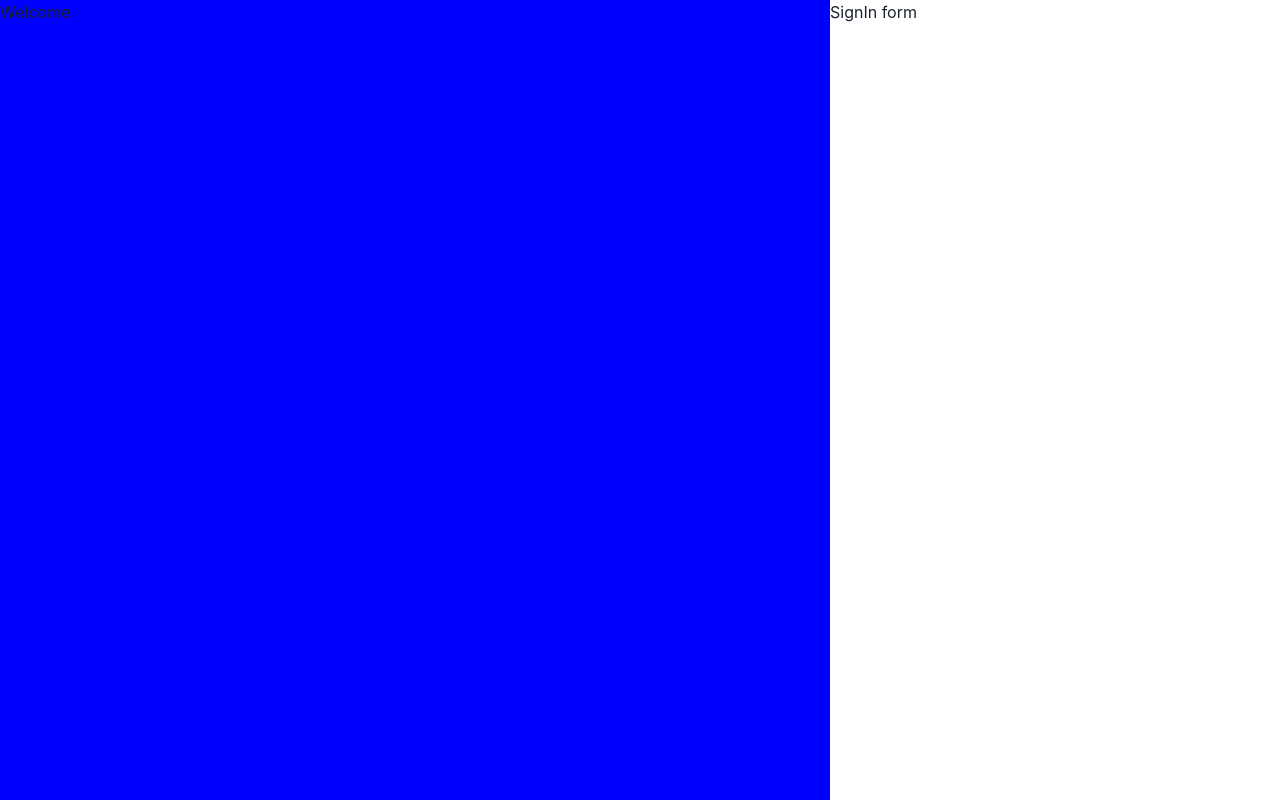
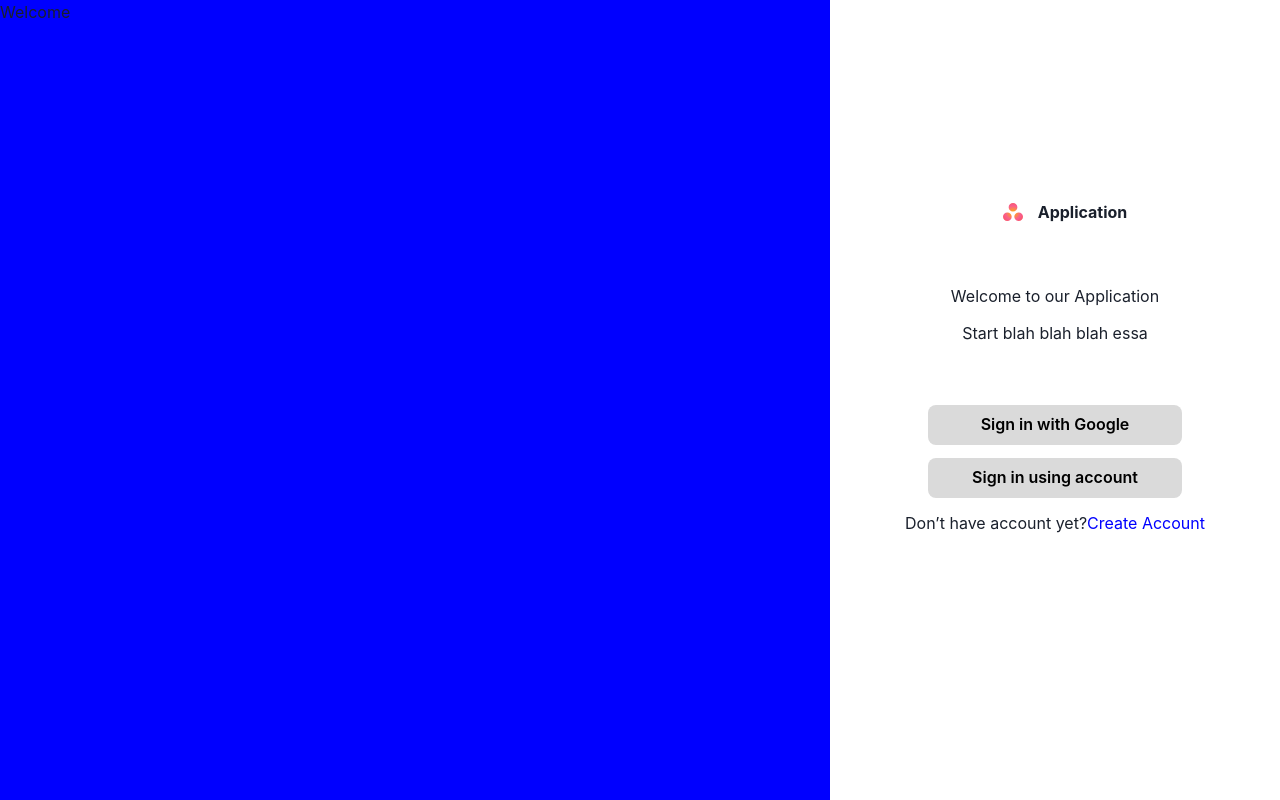
Before and after one commit to wikar-corp/Frontend, a React (Create React App) app in the folder frontend/: page /calendar in a window 1280 px wide. Built offline with nearby package versions, Linux system fonts and the light colour scheme.

Commit message:
sign in form

```diff
--- /dev/null
+++ b/frontend/src/components/global/LoginOverlay/SignInForm/default.tsx
@@ -0,0 +1,61 @@
+import { Button, Flex, Text } from "@chakra-ui/react";
+import React from "react";
+import { Logo } from "../../Layout/Navigation/Logo/logo";
+import { DisplayedElement } from "./signInForm";
+
+export const Default = ({ setElement }: { setElement: any }) => {
+  return (
+    <Flex
+      px="60px"
+      flexDirection="column"
+      alignItems="center"
+      pt="200px"
+      gap="60px"
+    >
+      <Logo />
+      <Flex flexDirection="column" gap="13px" alignItems="center">
+        <Text>Welcome to our Application</Text>
+        <Text>Start blah blah blah essa</Text>
+      </Flex>
+      <Flex flexDirection="column" gap="13px" alignItems="center">
+        <Button
+          w="85%"
+          p="15px"
+          alignItems="center"
+          justifyContent="center"
+          bg="#dadada"
+          borderRadius="8px"
+          color="black"
+          cursor="pointer"
+          _hover={{ opacity: "0.6" }}
+        >
+          Sign in with Google
+        </Button>
+        <Button
+          w="85%"
+          p="15px"
+          alignItems="center"
+          justifyContent="center"
+          bg="#dadada"
+          borderRadius="8px"
+          color="black"
+          cursor="pointer"
+          _hover={{ opacity: "0.6" }}
+          onClick={() => setElement(DisplayedElement.SIGNIN)}
+        >
+          Sign in using account
+        </Button>
+        <Flex as="span">
+          Don’t have account yet?
+          <Text
+            color="blue"
+            as="span"
+            onClick={() => setElement(DisplayedElement.REGISTER)}
+          >
+            Create Account
+          </Text>
+        </Flex>
+      </Flex>
+    </Flex>
+  );
+};
--- /dev/null
+++ b/frontend/src/components/global/LoginOverlay/SignInForm/register.tsx
@@ -0,0 +1,22 @@
+import { Flex, Input } from "@chakra-ui/react";
+import React, { useState } from "react";
+
+export const Register = () => {
+  const [email, setEmail] = useState<string>("");
+  const [password, setPassword] = useState<string>("");
+
+  const handleEmailChange = (e: any) => {
+    setEmail(e.target.value);
+  };
+
+  const handlePasswordChange = (e: any) => {
+    setPassword(e.target.value);
+  };
+
+  return (
+    <Flex flexDirection="column" gap="10px">
+      <Input value={email} onChange={handleEmailChange} />
+      <Input value={password} type="password" onChange={handlePasswordChange} />
+    </Flex>
+  );
+};
--- /dev/null
+++ b/frontend/src/components/global/LoginOverlay/SignInForm/signInForm.tsx
@@ -0,0 +1,37 @@
+import React, { useMemo, useState } from "react";
+import { Default } from "./default";
+import { Register } from "./register";
+import { SignInUsingAccount } from "./signInUsingAccount";
+
+export enum DisplayedElement {
+  DEFAULT,
+  SIGNIN,
+  REGISTER,
+}
+
+export const SignInForm = () => {
+  const [element, setElement] = useState<DisplayedElement>(
+    DisplayedElement.DEFAULT
+  );
+
+  const typeOptions: any = {
+    [DisplayedElement.DEFAULT]: () => <Default setElement={setElement} />,
+    [DisplayedElement.SIGNIN]: () => <SignInUsingAccount />,
+    [DisplayedElement.REGISTER]: () => <Register />,
+  };
+
+  const connectType = useMemo(() => {
+    if (element === DisplayedElement.DEFAULT) {
+      return DisplayedElement.DEFAULT;
+    }
+    if (element === DisplayedElement.SIGNIN) {
+      return DisplayedElement.SIGNIN;
+    }
+    if (element === DisplayedElement.REGISTER) {
+      return DisplayedElement.REGISTER;
+    }
+    return DisplayedElement.DEFAULT;
+  }, [element]);
+
+  return typeOptions[connectType]();
+};
--- /dev/null
+++ b/frontend/src/components/global/LoginOverlay/SignInForm/signInUsingAccount.tsx
@@ -0,0 +1,22 @@
+import { Flex, Input } from "@chakra-ui/react";
+import React, { useState } from "react";
+
+export const SignInUsingAccount = () => {
+  const [email, setEmail] = useState<string>("");
+  const [password, setPassword] = useState<string>("");
+
+  const handleEmailChange = (e: any) => {
+    setEmail(e.target.value);
+  };
+
+  const handlePasswordChange = (e: any) => {
+    setPassword(e.target.value);
+  };
+
+  return (
+    <Flex flexDirection="column" gap="10px">
+      <Input value={email} onChange={handleEmailChange} />
+      <Input value={password} type="password" onChange={handlePasswordChange} />
+    </Flex>
+  );
+};
--- a/frontend/src/components/global/LoginOverlay/loginOverlay.tsx
+++ b/frontend/src/components/global/LoginOverlay/loginOverlay.tsx
@@ -1,7 +1,7 @@
 import { Grid } from "@chakra-ui/react";
 import React, { useState } from "react";
 import { useAuthState } from "../../../providers/Authenticate";
-import { SignInForm } from "./signInForm";
+import { SignInForm } from "./SignInForm/signInForm";
 import { WelcomeSection } from "./welcomeSection";
 
 export const LoginOverlay = () => {
@@ -16,9 +16,9 @@ export const LoginOverlay = () => {
       pos="fixed"
       //test - zamiast tego obsługa załadowania
       onClick={() => {
-        setTimeout(() => {
-          setIsLoading(!isLoading);
-        }, 1000);
+        // setTimeout(() => {
+        //   setIsLoading(!isLoading);
+        // }, 1000);
       }}
       //
       w="100vw"
--- a/frontend/src/components/global/LoginOverlay/signInForm.tsx
+++ /dev/null
@@ -1,6 +0,0 @@
-import { Flex } from "@chakra-ui/react";
-import React from "react";
-
-export const SignInForm = () => {
-  return <Flex>SignIn form</Flex>;
-};
--- a/frontend/src/components/global/LoginOverlay/welcomeSection.tsx
+++ b/frontend/src/components/global/LoginOverlay/welcomeSection.tsx
@@ -14,7 +14,7 @@ export const WelcomeSection = () => {
       left={signedIn ? "0" : "-450px"}
       //test - obsługa jeśli jest zalogowany
       onClick={() => {
-        setSignedIn(!signedIn);
+        //setSignedIn(!signedIn);
       }}
       //
     >
```
Also changed, not shown: frontend/src/components/global/Layout/Navigation/Logo/logo.tsx (+8 -6 lines).
